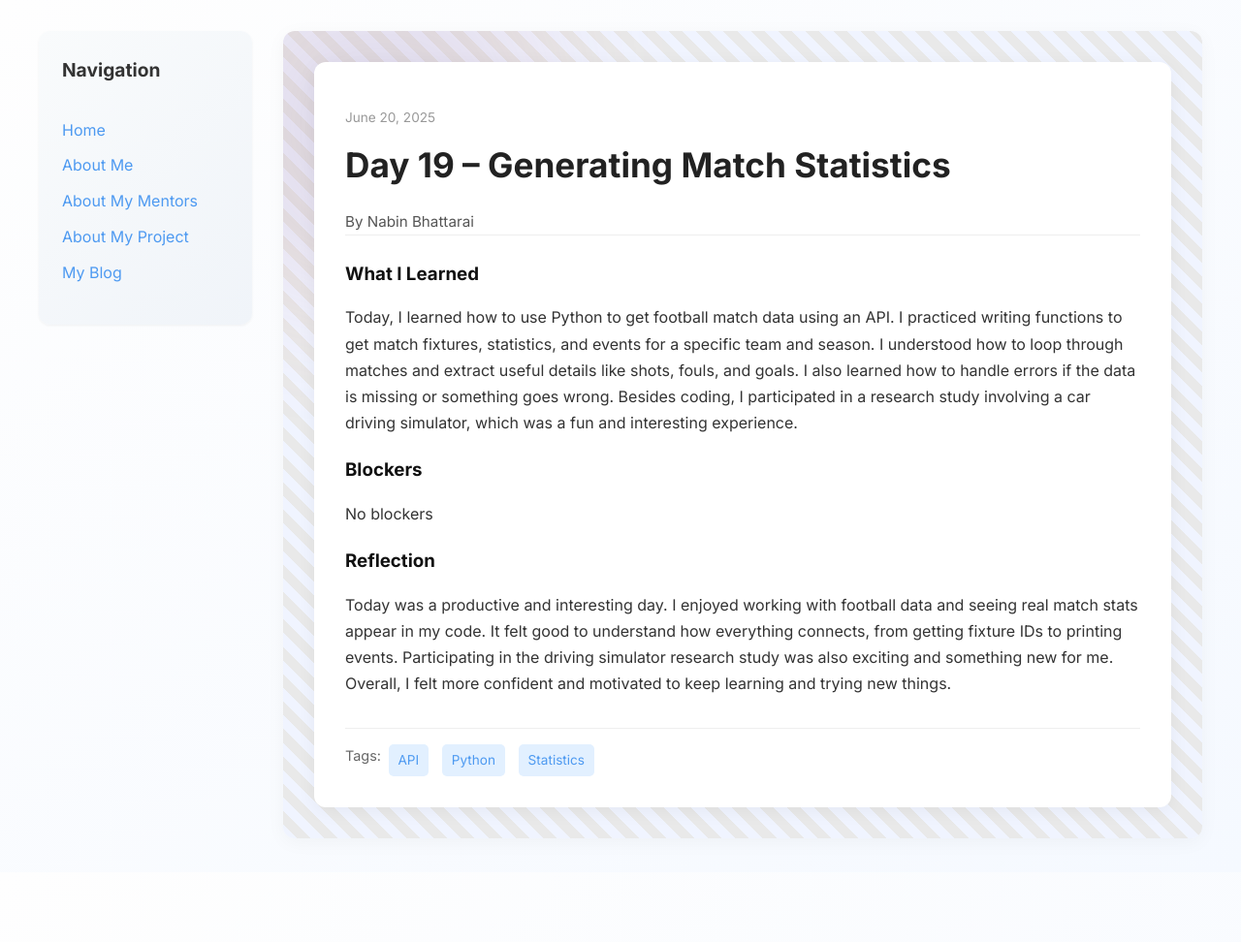
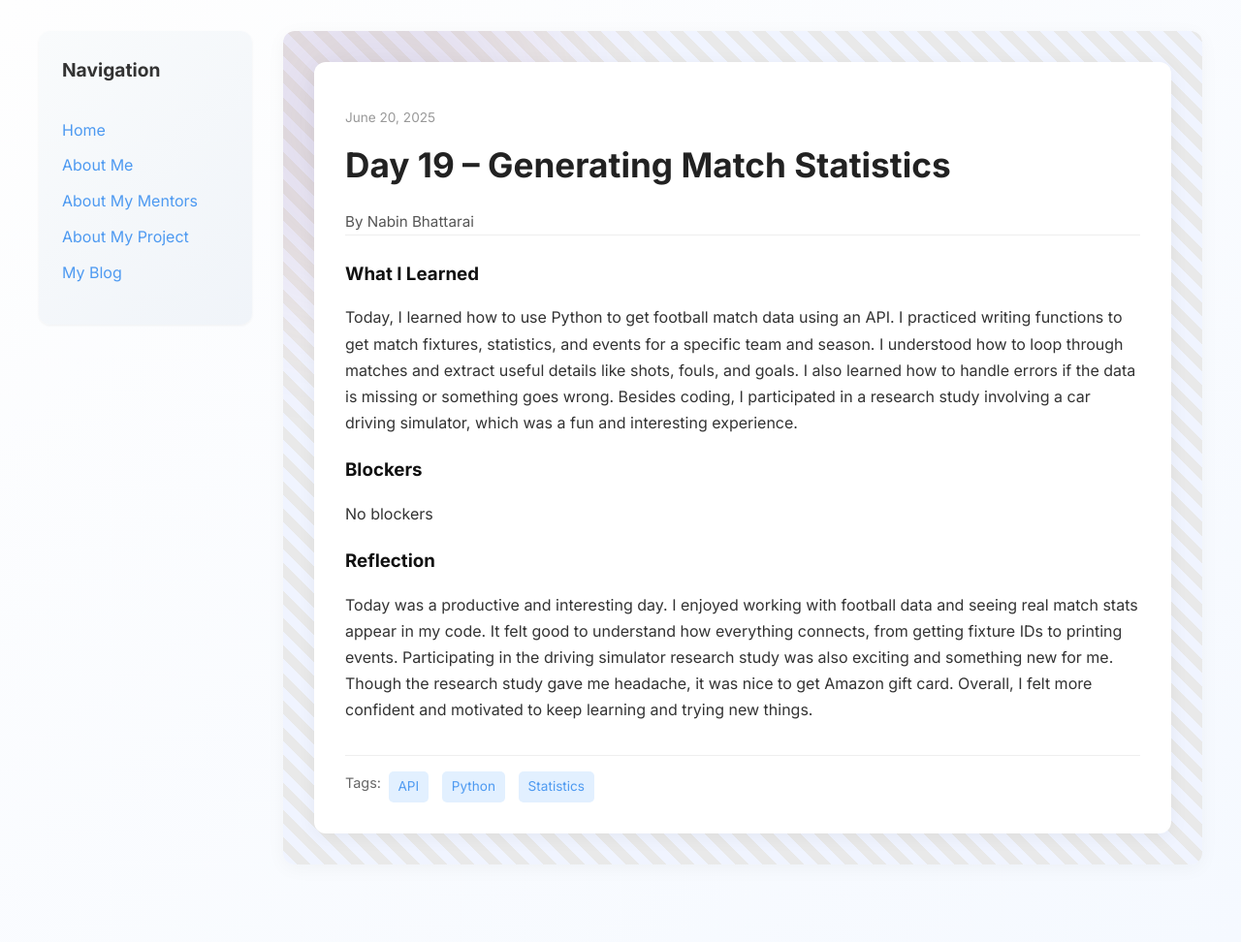
Before and after one commit to bhattarainabin2055/bhattarainabin2055.github.io, a Jekyll site: the page built from _posts/2025-06-20-day-19.md, in a window 1280 px wide. Shown: the whole page at 97% size. Built offline with Jekyll 4.4.1, drawn with Linux system fonts in a browser that asks for light colours; before the commit the page ends 900 px from its top, so only the background shows below that.

Commit message:
Update 2025-06-20-day-19.md

```diff
--- a/_posts/2025-06-20-day-19.md
+++ b/_posts/2025-06-20-day-19.md
@@ -12,5 +12,5 @@ blockers: |
   No blockers
 
 reflection: |
-  Today was a productive and interesting day. I enjoyed working with football data and seeing real match stats appear in my code. It felt good to understand how everything connects, from getting fixture IDs to printing events. Participating in the driving simulator research study was also exciting and something new for me. Overall, I felt more confident and motivated to keep learning and trying new things.
+  Today was a productive and interesting day. I enjoyed working with football data and seeing real match stats appear in my code. It felt good to understand how everything connects, from getting fixture IDs to printing events. Participating in the driving simulator research study was also exciting and something new for me. Though the research study gave me headache, it was nice to get Amazon gift card. Overall, I felt more confident and motivated to keep learning and trying new things.
 ---
```
